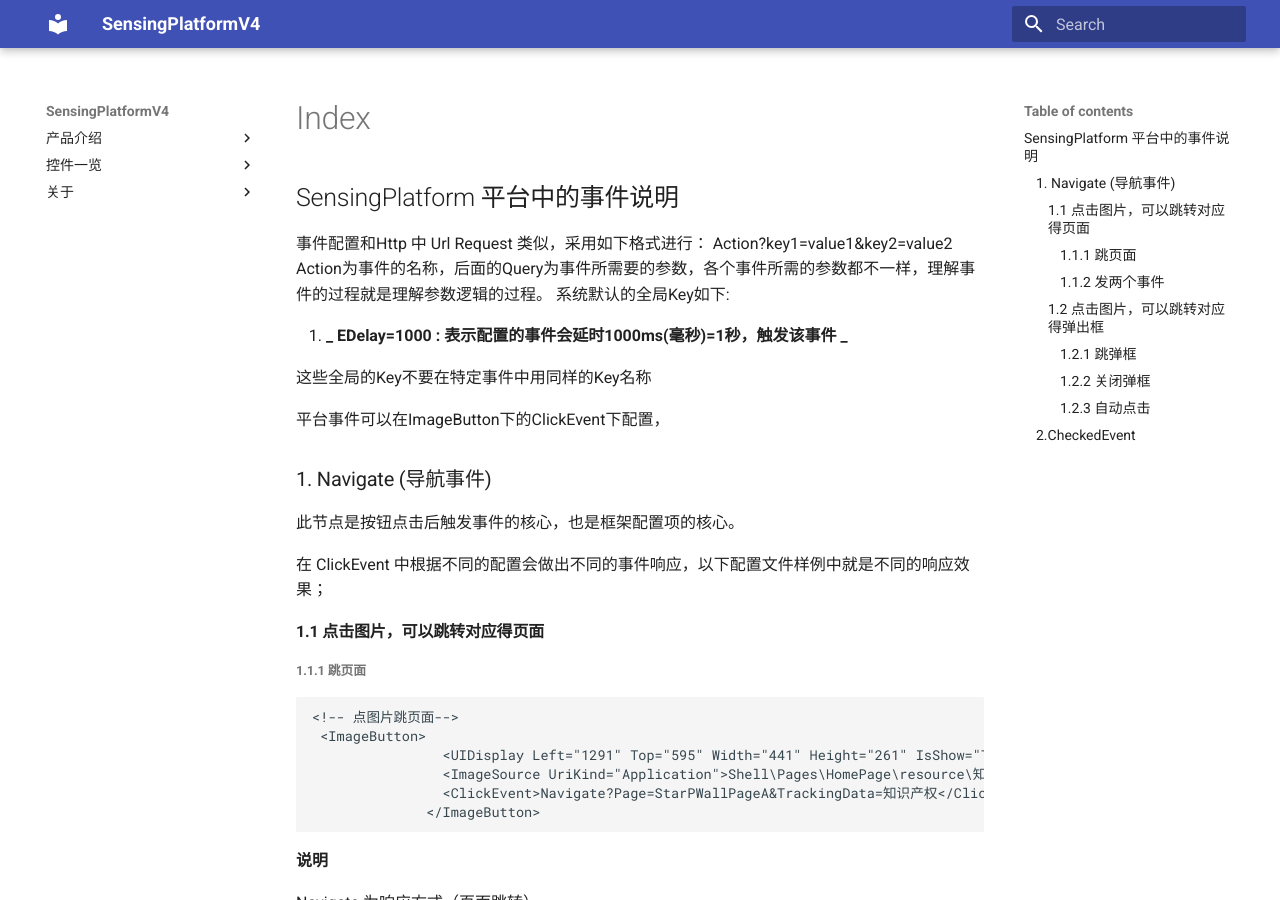
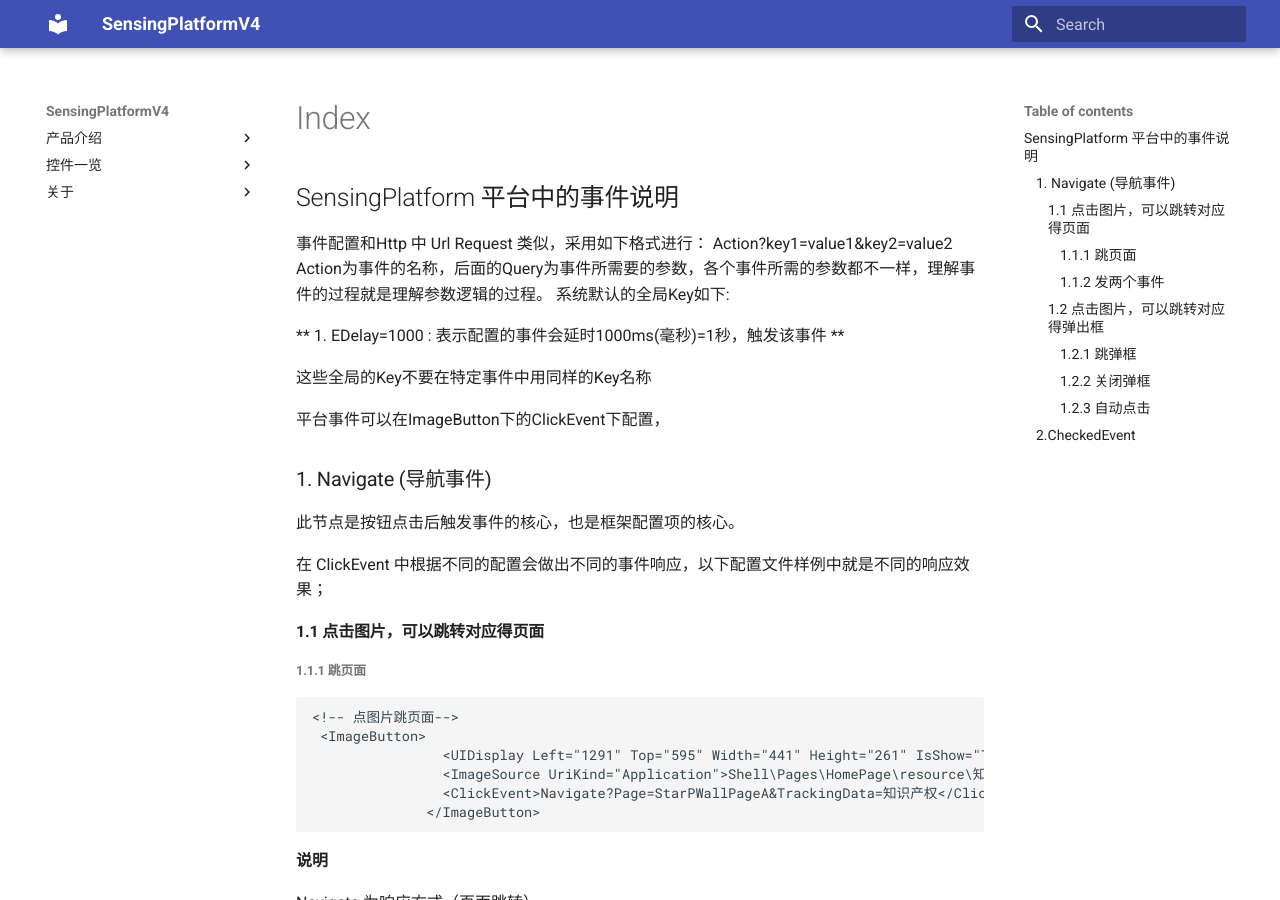
Before and after one commit to troncell/SensingPlatformDocs, an MkDocs documentation site: the page built from docs/事件一览/README.md, in a window 1280 px wide and 900 px high. Built offline with MkDocs 1.6.1 and Material for MkDocs 9.7.7, drawn with Linux system fonts in a browser that asks for light colours.

Commit message:
Update README.md

```diff
--- a/docs/事件一览/README.md
+++ b/docs/事件一览/README.md
@@ -5,7 +5,7 @@
 Action为事件的名称，后面的Query为事件所需要的参数，各个事件所需的参数都不一样，理解事件的过程就是理解参数逻辑的过程。
 系统默认的全局Key如下:
 
-1. **_ EDelay=1000 : 表示配置的事件会延时1000ms(毫秒)=1秒，触发该事件 _**
+** 1. EDelay=1000 : 表示配置的事件会延时1000ms(毫秒)=1秒，触发该事件 **
 
 这些全局的Key不要在特定事件中用同样的Key名称
 
```
